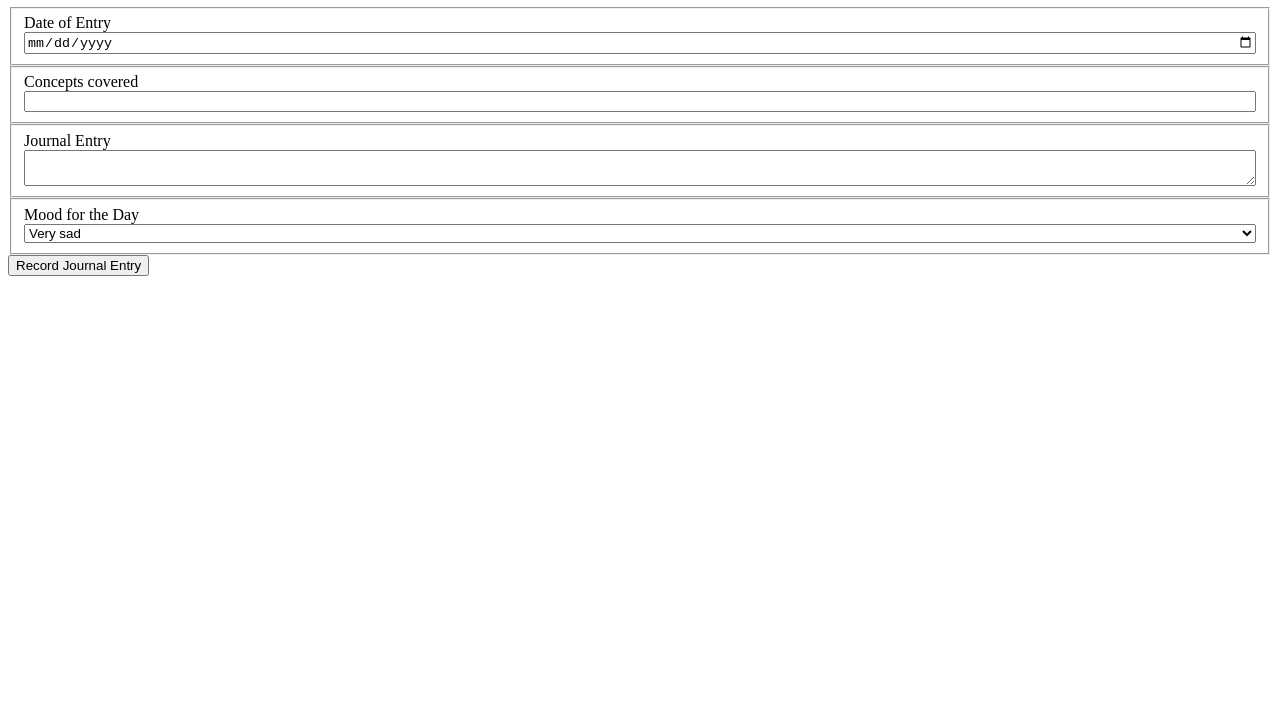
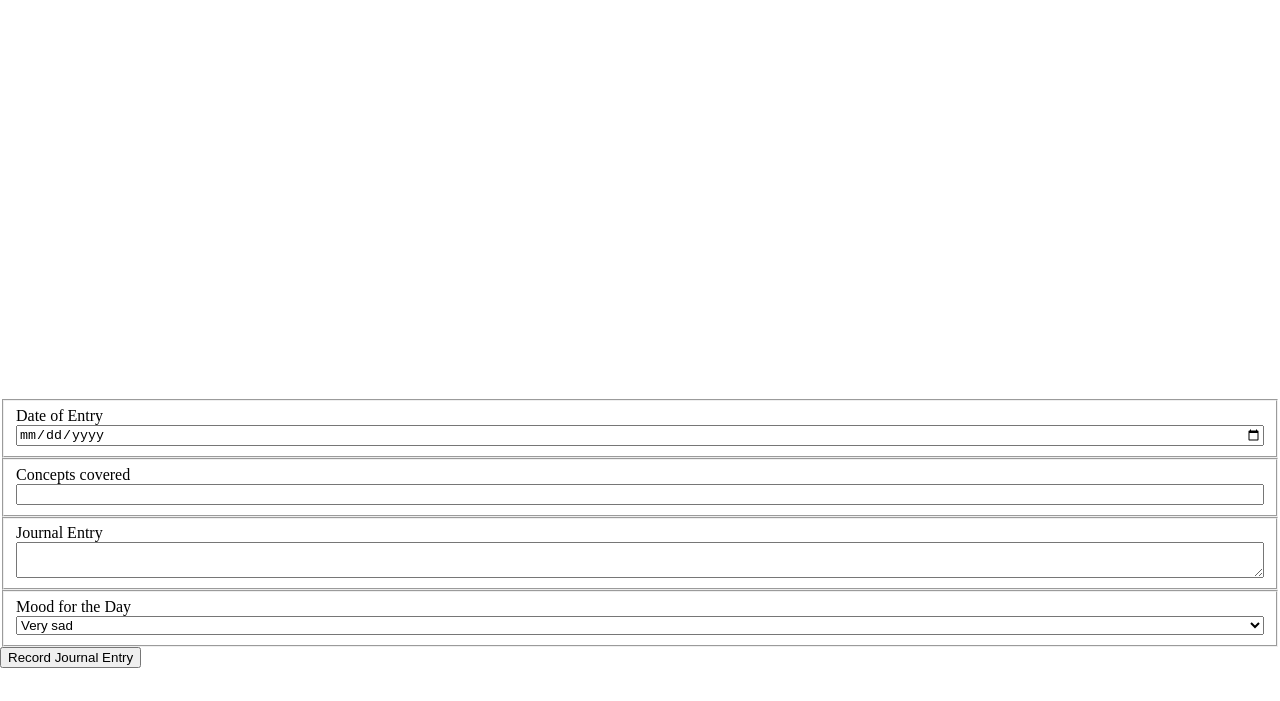
Before and after one commit to durrjp/Daily-Journal, a plain HTML site: page index.html in a window 1280 px wide. Shown: the part 81-782 px from the top of the page. Drawn offline with Linux system fonts and the light colour scheme; no server answers.

Commit message:
some styling for reverse page layout

```diff
--- a/index.html
+++ b/index.html
@@ -7,10 +7,14 @@
     <link rel="stylesheet" href="/styles/main.css">
 </head>
 <body class="body">
+    <section class="entrylog" id="outerouterentryLog">
+        <div class="outerentryLog">
+            <div class="entryLog">
+            </div>
+        </div>
+    </section>
+    <div class ="entryForm"></div><br>
     <h1>Daily Journal</h1>
-    <div class ="entryForm"></div><br>
-    <section id="entryLog">
-    </section>
     <script type="module" src="/scripts/main.js"></script>
 </body>
 </html>
--- a/scripts/JournalEntryList.js
+++ b/scripts/JournalEntryList.js
@@ -8,7 +8,7 @@ import { useJournalEntries } from "./JournalDataProvider.js"
 import JournalEntryComponent from "./JournalEntry.js"
 
 // DOM reference to where all entries will be rendered
-const contentTarget = document.querySelector("#entryLog")
+const contentTarget = document.querySelector(".entryLog")
 const eventHub = document.querySelector(".body")
 
 eventHub.addEventListener("noteStateChanged", () => {
--- a/styles/main.css
+++ b/styles/main.css
@@ -1,14 +1,32 @@
 .body {
     display: flex;
     flex-direction: column;
+    height: 100%;
+    margin: 0em;
 }
 .form {
     display: flex;
     flex-direction: column;
+    height: 30%;
 }
 .formitem {
     display: flex;
     flex-direction: column;
 }
 
-.journalentry
+.entryLog {
+    display: flex;
+    flex-flow: column nowrap;
+    justify-content: space-evenly;
+    height: 100%;
+    overflow-y: scroll;
+}
+.journalEntry {
+    margin: 1em;
+    padding: 1em
+}
+
+.outerouterentryLog, .outerentryLog {
+    height: 30em;
+    margin: 0em;
+ }
```
Also changed, not shown: scripts/api/entries.json (+14 -0 lines).
